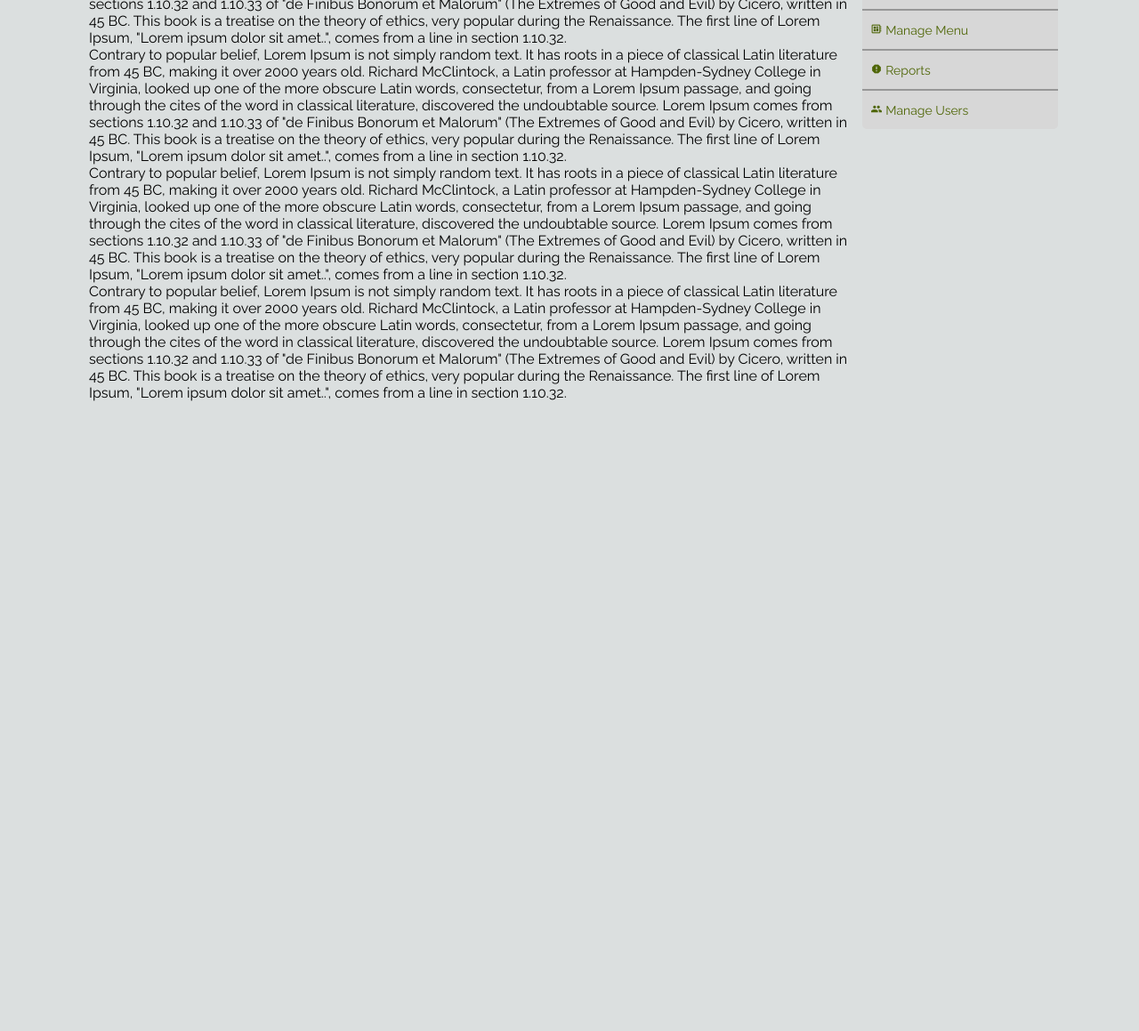
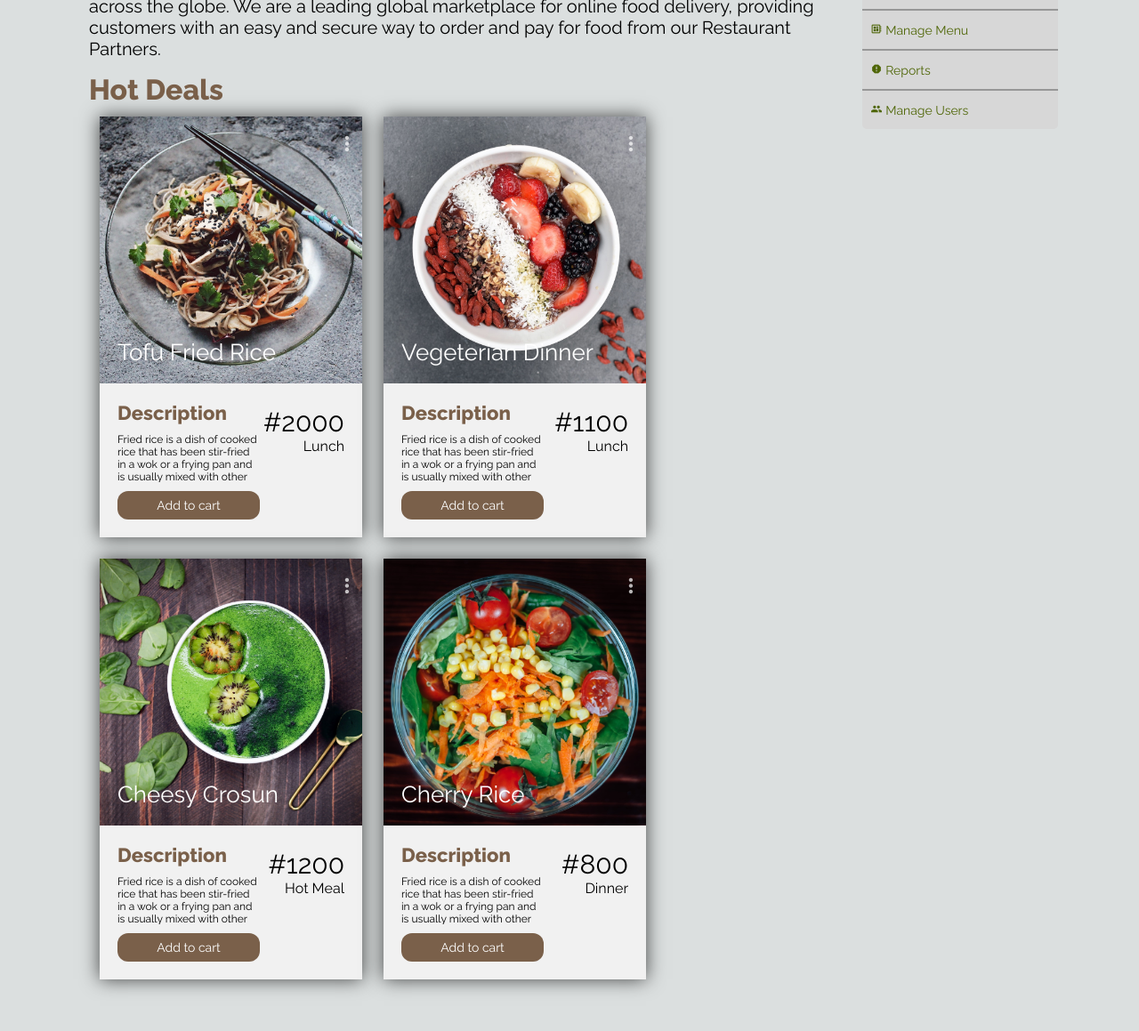
Before and after one commit to Onnassiz/Book-A-Meal, a plain HTML site: page UI/index.html in a window 1280 px wide. Shown: the part 671-1830 px from the top of the page at 89% size. Before the commit the page ends 1730 px from the top, so only its background shows below. Drawn offline with nearby package versions, Linux system fonts and the light colour scheme.

Commit message:
Fix: Redesigned homepage

```diff
--- a/UI/css/main.css
+++ b/UI/css/main.css
@@ -14,13 +14,13 @@ html {
 
 body{
 	background-color: #dbdfdf;
+	min-height: 100%;
 }
 
 
 #container{
 	width: 100%;
 }
-
 header {
 	height: 80px;
 	background: #7a604a;
@@ -111,7 +111,7 @@ button {
 	position: relative;
 	top: 550px;
 	background-color: #dbdfdf;
-	min-height: 1100px;
+	min-height:800px;
 	padding: 40px 100px 40px 100px;
 }
 
@@ -243,3 +243,15 @@ table tbody td span {
 	display: block;
 	color: #4D4D4D;
 }
+
+.about {
+	margin-top: 15px;
+}
+
+.about h1{
+	color: #7a604a;
+}
+
+.about p{
+	font-size: 20px;
+}
--- a/UI/css/menu.css
+++ b/UI/css/menu.css
@@ -36,7 +36,7 @@
 }
 
 .card {
-	width: 290px;
+	width: 295px;
 	position: relative;
 	top: 50%;
 	margin: 12px;
--- a/UI/index.html
+++ b/UI/index.html
@@ -4,6 +4,7 @@
 	<meta charset="UTF-8">
 	<link rel="stylesheet" href="https://fonts.googleapis.com/icon?family=Material+Icons">
 	<link rel="stylesheet" type="text/css" href="css/main.css">
+	<link rel="stylesheet" type="text/css" href="css/menu.css">
 	<link rel="icon" href="images/favicon.ico" type="image/x-icon">
 	<title>Just Eat</title>
 </head>
@@ -26,12 +27,113 @@
 
 		<div id="banner"></div>
 
-		<div id="content">
+		<div id="content" style="height: 1200px">
 			<div id="left-column">
-				<p>Contrary to popular belief, Lorem Ipsum is not simply random text. It has roots in a piece of classical Latin literature from 45 BC, making it over 2000 years old. Richard McClintock, a Latin professor at Hampden-Sydney College in Virginia, looked up one of the more obscure Latin words, consectetur, from a Lorem Ipsum passage, and going through the cites of the word in classical literature, discovered the undoubtable source. Lorem Ipsum comes from sections 1.10.32 and 1.10.33 of "de Finibus Bonorum et Malorum" (The Extremes of Good and Evil) by Cicero, written in 45 BC. This book is a treatise on the theory of ethics, very popular during the Renaissance. The first line of Lorem Ipsum, "Lorem ipsum dolor sit amet..", comes from a line in section 1.10.32.</p>
-				<p>Contrary to popular belief, Lorem Ipsum is not simply random text. It has roots in a piece of classical Latin literature from 45 BC, making it over 2000 years old. Richard McClintock, a Latin professor at Hampden-Sydney College in Virginia, looked up one of the more obscure Latin words, consectetur, from a Lorem Ipsum passage, and going through the cites of the word in classical literature, discovered the undoubtable source. Lorem Ipsum comes from sections 1.10.32 and 1.10.33 of "de Finibus Bonorum et Malorum" (The Extremes of Good and Evil) by Cicero, written in 45 BC. This book is a treatise on the theory of ethics, very popular during the Renaissance. The first line of Lorem Ipsum, "Lorem ipsum dolor sit amet..", comes from a line in section 1.10.32.</p>
-				<p>Contrary to popular belief, Lorem Ipsum is not simply random text. It has roots in a piece of classical Latin literature from 45 BC, making it over 2000 years old. Richard McClintock, a Latin professor at Hampden-Sydney College in Virginia, looked up one of the more obscure Latin words, consectetur, from a Lorem Ipsum passage, and going through the cites of the word in classical literature, discovered the undoubtable source. Lorem Ipsum comes from sections 1.10.32 and 1.10.33 of "de Finibus Bonorum et Malorum" (The Extremes of Good and Evil) by Cicero, written in 45 BC. This book is a treatise on the theory of ethics, very popular during the Renaissance. The first line of Lorem Ipsum, "Lorem ipsum dolor sit amet..", comes from a line in section 1.10.32.</p>
-				<p>Contrary to popular belief, Lorem Ipsum is not simply random text. It has roots in a piece of classical Latin literature from 45 BC, making it over 2000 years old. Richard McClintock, a Latin professor at Hampden-Sydney College in Virginia, looked up one of the more obscure Latin words, consectetur, from a Lorem Ipsum passage, and going through the cites of the word in classical literature, discovered the undoubtable source. Lorem Ipsum comes from sections 1.10.32 and 1.10.33 of "de Finibus Bonorum et Malorum" (The Extremes of Good and Evil) by Cicero, written in 45 BC. This book is a treatise on the theory of ethics, very popular during the Renaissance. The first line of Lorem Ipsum, "Lorem ipsum dolor sit amet..", comes from a line in section 1.10.32.</p>
+				<div class="about">
+					<h1>About</h1>
+					<p>From humble beginnings in a Danish basement in 2001, Just Eat today operates in 12 markets across the globe. We are a leading global marketplace for online food delivery, providing customers with an easy and secure way to order and pay for food from our Restaurant Partners.</p>
+				</div>
+				<div class="about">
+					<h1>Hot Deals</h1>
+					<div id="card_container">
+						<div class="card">
+						   <div class="card-header">
+						      <img src="images/food/1.jpg" alt="food">
+						      <div class="cover"></div>
+						      <div class="menu">
+						         <ul>
+						            <li class="ion-social-twitter"></li>
+						            <li class="ion-social-facebook"></li>
+						         </ul>
+						         <span class="ion-android-more-vertical" style="font-size: 28px"></span>
+						      </div>
+						      <div class="name"><span class="last">Tofu Fried Rice</span></div>
+						   </div>
+						   <div class="card_container">
+						      <div class="left" style="float: left;">
+						         <h3>Description</h3>
+						         <p>Fried rice is a dish of cooked rice that has been stir-fried in a wok or a frying pan and is usually mixed with other ingredients such as eggs, vegetables, seafood, or meat. It is often eaten by itself or as an accompaniment to another dish.</p>
+						         <a class="add_button" href="#">Add to cart</a>
+						      </div>
+						      <div class="right" style="float: right;">
+						         <div class="item"><span class="num">#2000</span><span class="word">Lunch</span></div>
+						      </div>
+						   </div>
+						</div>
+						<div class="card">
+						   <div class="card-header">
+						      <img src="images/food/3.jpg" alt="food">
+						      <div class="cover"></div>
+						      <div class="menu">
+						         <ul>
+						            <li class="ion-social-twitter"></li>
+						            <li class="ion-social-facebook"></li>
+						         </ul>
+						         <span class="ion-android-more-vertical" style="font-size: 28px"></span>
+						      </div>
+						      <div class="name"><span class="last">Vegeterian Dinner</span></div>
+						   </div>
+						   <div class="card_container">
+						      <div class="left" style="float: left;">
+						         <h3>Description</h3>
+						         <p>Fried rice is a dish of cooked rice that has been stir-fried in a wok or a frying pan and is usually mixed with other ingredients such as eggs, vegetables, seafood, or meat. It is often eaten by itself or as an accompaniment to another dish.</p>
+						         <a class="add_button" href="#">Add to cart</a>
+						      </div>
+						      <div class="right" style="float: right;">
+						         <div class="item"><span class="num">#1100</span><span class="word">Lunch</span></div>
+						      </div>
+						   </div>
+						</div>
+						<div class="card" >
+						   <div class="card-header">
+						      <img src="images/food/5.jpg" alt="food">
+						      <div class="cover"></div>
+						      <div class="menu">
+						         <ul>
+						            <li class="ion-social-twitter"></li>
+						            <li class="ion-social-facebook"></li>
+						         </ul>
+						         <span class="ion-android-more-vertical" style="font-size: 28px"></span>
+						      </div>
+						      <div class="name"><span class="last">Cheesy Crosun</span></div>
+						   </div>
+						   <div class="card_container">
+						      <div class="left" style="float: left;">
+						         <h3>Description</h3>
+						         <p>Fried rice is a dish of cooked rice that has been stir-fried in a wok or a frying pan and is usually mixed with other ingredients such as eggs, vegetables, seafood, or meat. It is often eaten by itself or as an accompaniment to another dish.</p>
+						         <a class="add_button" href="#">Add to cart</a>
+						      </div>
+						      <div class="right" style="float: right;">
+						         <div class="item"><span class="num">#1200</span><span class="word">Hot Meal</span></div>
+						      </div>
+						   </div>
+						</div>
+						<div class="card">
+						   <div class="card-header">
+						      <img src="images/food/8.jpg" alt="food">
+						      <div class="cover"></div>
+						      <div class="menu">
+						         <ul>
+						            <li class="ion-social-twitter"></li>
+						            <li class="ion-social-facebook"></li>
+						         </ul>
+						         <span class="ion-android-more-vertical" style="font-size: 28px"></span>
+						      </div>
+						      <div class="name"><span class="last">Cherry Rice</span></div>
+						   </div>
+						   <div class="card_container">
+						      <div class="left" style="float: left;">
+						         <h3>Description</h3>
+						         <p>Fried rice is a dish of cooked rice that has been stir-fried in a wok or a frying pan and is usually mixed with other ingredients such as eggs, vegetables, seafood, or meat. It is often eaten by itself or as an accompaniment to another dish.</p>
+						         <a class="add_button" href="#">Add to cart</a>
+						      </div>
+						      <div class="right" style="float: right;">
+						         <div class="item"><span class="num">#800</span><span class="word">Dinner</span></div>
+						      </div>
+						   </div>
+						</div>
+					</div>
+				</div>
 			</div>
 			<div id="right-column">
 				<div class="side-panel">
@@ -44,6 +146,7 @@
 					</ul>
 				</div>
 			</div>
+
 		</div>
 	</div>
 </body>
```
